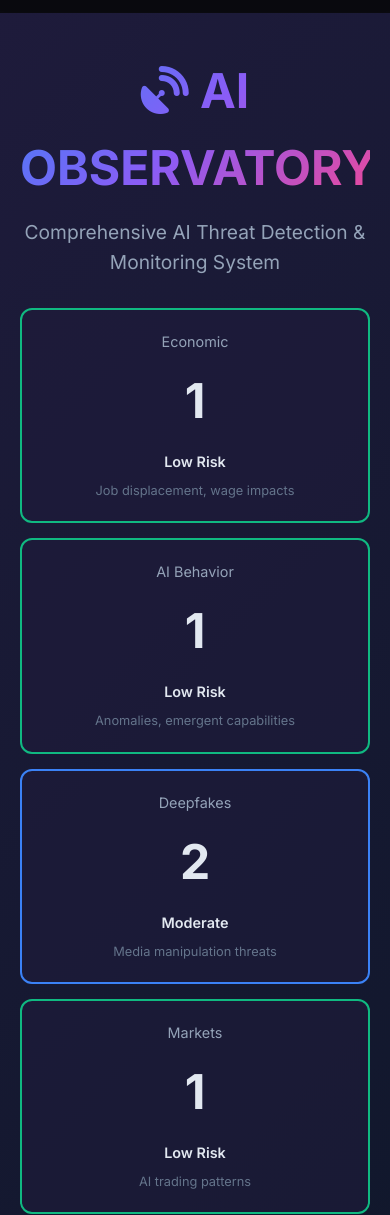
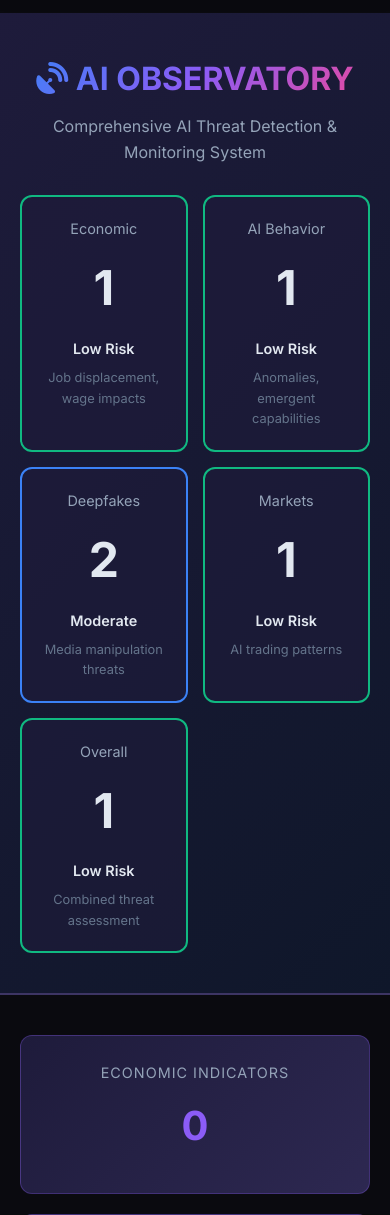
Before and after one commit to Hyperiongate/ai-bias-research, a Flask app: page /observatory in a window 390 px wide. Shown: the part 67-1282 px from the top of the page. Run offline with Flask 3, Linux system fonts and the light colour scheme; data that the repository does not hold is empty.

Commit message:
Update observatory_dashboard.html

```diff
--- a/templates/observatory_dashboard.html
+++ b/templates/observatory_dashboard.html
@@ -2,25 +2,21 @@
 
 <!--
 AI Observatory Dashboard - Using TruthLens Base Template
-Version: 3.0.0 - TEMPLATE INHERITANCE + FULL FUNCTIONALITY
+Version: 3.1.0 - FIXED HEADER VISIBILITY
 Date: January 10, 2026
 
 WHAT CHANGED:
-- Now extends base.html for unified TruthLens navigation
-- Set active_page='observatory' for nav highlighting
-- Removed duplicate navigation code
+- FIXED: Header no longer hidden behind navigation bar
+- Added proper body padding-top to match base template
+- Adjusted z-index hierarchy to keep nav on top
 - ALL existing functionality preserved (DO NO HARM ✓)
 
-FEATURES PRESERVED:
-- Real-time threat matrix (5 categories)
-- Color-coded threat levels (1-5 scale)
-- Statistics bar showing live data
-- Active alerts grid
-- Quick action buttons
-- Auto-refresh every 60 seconds
-- API integration with Economic & Behavior monitors
+PREVIOUS CHANGES:
+- v3.0.0: Template inheritance with base.html
+- Full threat monitoring functionality
+- Real-time updates every 60 seconds
 
-Last modified: January 10, 2026 - v3.0.0
+Last modified: January 10, 2026 - v3.1.0
 I did no harm and this file is not truncated.
 -->
 
@@ -33,12 +29,15 @@ I did no harm and this file is not truncated.
     body {
         background: #0a0a0f;
         color: #e2e8f0;
+        padding-top: 90px; /* Match navigation height - CRITICAL FIX */
     }
 
     .observatory-header {
         background: linear-gradient(135deg, #1e1b3b 0%, #0f172a 100%);
         padding: 40px 20px;
         border-bottom: 2px solid #3d3564;
+        position: relative;
+        z-index: 1; /* Below navigation */
     }
 
     .header-content {
@@ -310,6 +309,29 @@ I did no harm and this file is not truncated.
     @keyframes pulse {
         0%, 100% { opacity: 1; }
         50% { opacity: 0.5; }
+    }
+
+    /* Mobile responsiveness */
+    @media (max-width: 768px) {
+        body {
+            padding-top: 80px; /* Match mobile navigation height */
+        }
+
+        h1 {
+            font-size: 2rem;
+        }
+
+        .tagline {
+            font-size: 1rem;
+        }
+
+        .threat-matrix {
+            grid-template-columns: repeat(auto-fit, minmax(150px, 1fr));
+        }
+
+        .alerts-grid {
+            grid-template-columns: 1fr;
+        }
     }
 </style>
 {% endblock %}
@@ -597,5 +619,5 @@ I did no harm and this file is not truncated.
 
 <!--
 I did no harm and this file is not truncated
-v3.0.0 - January 10, 2026 - Template inheritance + full functionality preserved
+v3.1.0 - January 10, 2026 - Fixed header visibility issue
 -->
```
